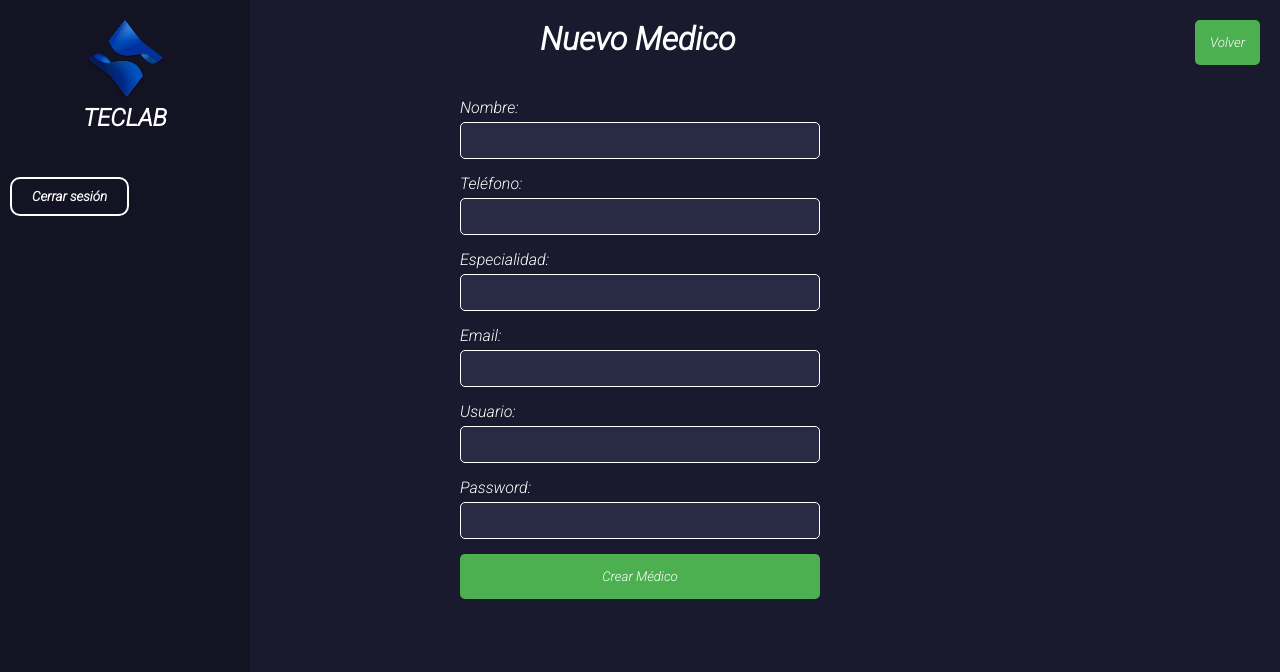
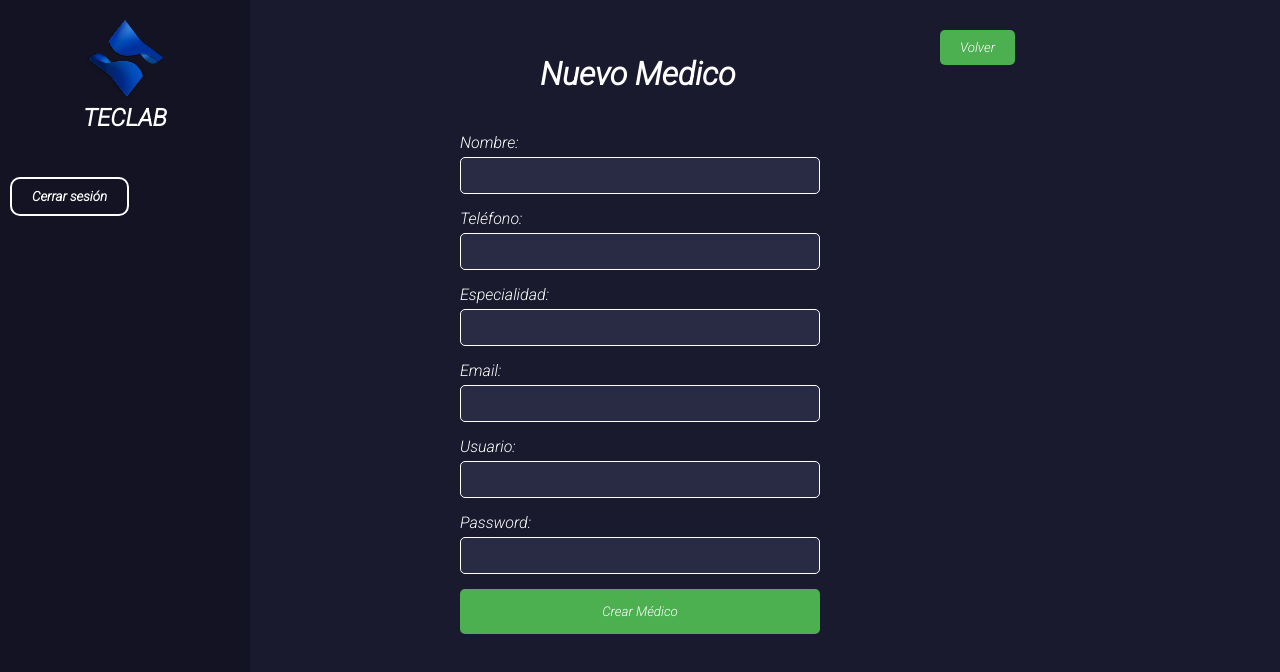
Before and after one commit to Jersin21/Teclab, a React (Vite) app in the folder frontend/: page /registerDoctor in a window 1280 px wide. Shown: the top 672 px of the page. Built offline with nearby package versions, Linux system fonts and the light colour scheme; what @react-pdf/renderer would draw is missing.

Commit message:
Finish him

```diff
--- a/frontend/src/components/FormAnalisys.jsx
+++ b/frontend/src/components/FormAnalisys.jsx
@@ -20,9 +20,9 @@ const FormContainer = styled.div`
   overflow-y: auto;
 `;
 const BackButton = styled.button`
-  position: absolute;
-  top: 20px;
-  right: 20px;
+  position: relative;
+  bottom: 20px;
+  left: 500px;
   padding: 10px 20px;
   background-color: #4caf50;
   color: white;
--- a/frontend/src/components/FormSubir.jsx
+++ b/frontend/src/components/FormSubir.jsx
@@ -24,6 +24,8 @@ const FormContainer = styled.div`
 
 const SubirResultadoButton = styled.button`
   margin-top: 10px;
+  margin-left: 260px;
+  left: 100px;
   padding: 10px;
   background-color: #4caf50;
   color: #fff;
@@ -32,9 +34,9 @@ const SubirResultadoButton = styled.button`
   border-radius: 5px;
 `;
 const BackButton = styled.button`
-  position: absolute;
+  position: relative;
   top: 20px;
-  right: 20px;
+  left: 600px;
   padding: 10px 20px;
   background-color: #4caf50;
   color: white;
@@ -177,9 +179,9 @@ const FormSubir = () => {
   return (
     <FormContainer>
       <Sidebar />
+      <BackButton onClick={() => navigate("/responsable")}>Volver</BackButton>
       <h1>Subir Resultado de Análisis</h1>
       <form onSubmit={(e) => handleSubmit(e)} enctype="multipart/form-data">
-        <BackButton onClick={() => navigate("/responsable")}>Volver</BackButton>
         {data.solicitud?.solicituddetalles?.map((detalle, index) => (
           <AnalysisForm
             key={index}
@@ -196,6 +198,7 @@ const FormSubir = () => {
           Subir Resultado
         </SubirResultadoButton>
       </form>
+
       <ToastContainer></ToastContainer>
     </FormContainer>
   );
--- a/frontend/src/components/Sidebar.jsx
+++ b/frontend/src/components/Sidebar.jsx
@@ -125,7 +125,7 @@ const Sidebar = () => {
             onClick={() => handleItemClick("Administracion de centros")}
             isActive={activeItem === "Administracion de centros"}
           >
-            <button onClick={() => navigate("/admin")}>Administracion de medicos</button>
+            <button onClick={() => navigate("/admin")}>Administracion de centros</button>
           </SidebarMenuItem>
         )}
       </SidebarMenu>
--- a/frontend/src/pages/HomePage.jsx
+++ b/frontend/src/pages/HomePage.jsx
@@ -1,7 +1,9 @@
-import React from 'react';
-import Sidebar from '../components/Sidebar';
+import React, { useEffect, useState } from "react";
+import Sidebar from "../components/Sidebar";
 import useAuth from "../hooks/authHooks";
-import styled from 'styled-components';
+import styled from "styled-components";
+import axios from "axios";
+import { centerRoute } from "../utils/APIroute";
 
 const HomepageContainer = styled.div`
   display: flex;
@@ -16,18 +18,53 @@ const HomepageContainer = styled.div`
 const ContentContainer = styled.div`
   flex: 1;
 `;
+const Homepage = () => {
+  const { auth } = useAuth();
+  const [clinica, setClinica] = useState({});
+  const [loading, setLoading] = useState(true);
+  const token = localStorage.getItem("token")?.replace(/^"(.*)"$/, "$1");
+  const config = {
+    headers: {
+      "Content-Type": "application/json",
+      Authorization: `Bearer ${token}`,
+    },
+  };
+  const idTipoUsuario = auth.idTipoUsuario;
 
-export default function Homepage() {
-  const { auth } = useAuth();
+  useEffect(() => {
+    if (auth.idClinica && idTipoUsuario !== 1) {
+      fetchClinica();
+    } else {
+      setLoading(false);
+    }
+  }, [auth.idClinica, idTipoUsuario]);
+
+  async function fetchClinica() {
+    try {
+      const { data } = await axios.get(`${centerRoute}/${auth.idClinica}`, config);
+      setClinica(data);
+      setLoading(false);
+    } catch (error) {
+      console.error("Error al obtener datos de la clínica:", error);
+      setLoading(false);
+    }
+  }
 
   return (
     <>
       <HomepageContainer>
         <Sidebar />
         <ContentContainer>
-          <h1>Bienvenido {auth.username}</h1>
+          {idTipoUsuario !== 1 && !loading && clinica.id && (
+            <>
+              <h1>Bienvenido a Clinica {clinica.name}</h1>
+              <h3>Bienvenido {auth.username}</h3>
+            </>
+          )}
         </ContentContainer>
       </HomepageContainer>
     </>
   );
-}
+};
+
+  export default Homepage;
--- a/frontend/src/pages/Login.jsx
+++ b/frontend/src/pages/Login.jsx
@@ -56,10 +56,10 @@ function Login() {
   const handleValidation = () => {
     const { username, password } = values;
     if (password === "") {
-      toast.error("Username and password is required", toastOptions);
+      toast.error("Por favor, complete todos los campos", toastOptions);
       return false;
     } else if (username === "") {
-      toast.error("Username and password is required", toastOptions);
+      toast.error("Por favor, complete todos los campos", toastOptions);
       return false;
     }
 
--- a/frontend/src/pages/registerDoctor.jsx
+++ b/frontend/src/pages/registerDoctor.jsx
@@ -4,7 +4,7 @@ import { useState, useEffect } from "react";
 import styled from "styled-components";
 import { medicoRoute } from "../utils/APIroute";
 import { useNavigate, useParams } from "react-router-dom";
-import {ToastContainer, toast } from "react-toastify";
+import { ToastContainer, toast } from "react-toastify";
 import "react-toastify/dist/ReactToastify.css";
 import axios from "axios";
 
@@ -22,9 +22,10 @@ const FormContainer = styled.div`
   overflow-y: auto;
 `;
 const BackButton = styled.button`
-  position: absolute;
-  top: 20px;
-  right: 20px;
+  position: relative;
+  top: 10px;
+  bottom: 20px;
+  left: 500px;
   padding: 10px 20px;
   background-color: #4caf50;
   color: white;
@@ -32,7 +33,6 @@ const BackButton = styled.button`
   border-radius: 5px;
   cursor: pointer;
   transition: background-color 0.3s ease;
-  display: flex;
   align-items: center;
 
   &:hover {
@@ -155,7 +155,7 @@ const RegisterDoctor = () => {
         const { data } = await axios.post(medicoRoute, medico, config);
 
         if (data.status === false) {
-          toast.error("El usuario ya existe", toastOptions);
+          toast.error(data.msg, toastOptions);
         }
         if (data.status === true) {
           toast.success("Se ha creado al medico", toastOptions);
@@ -217,11 +217,11 @@ const RegisterDoctor = () => {
       <Sidebar />
       <FormContainer>
         <FormularioMedicoContainer>
+          <BackButton onClick={() => navigate("/medicos")}>Volver</BackButton>
           <FormHeader>
             {params.id ? "Actualizar Medico" : "Nuevo Medico"}
           </FormHeader>
           <FormularioMedico onSubmit={handleSubmit}>
-            <BackButton onClick={() => navigate("/medicos")}>Volver</BackButton>
             <label>
               Nombre:
               <input
```
Also changed, not shown: 2 other files (tests, documents, lock files or other folders).
